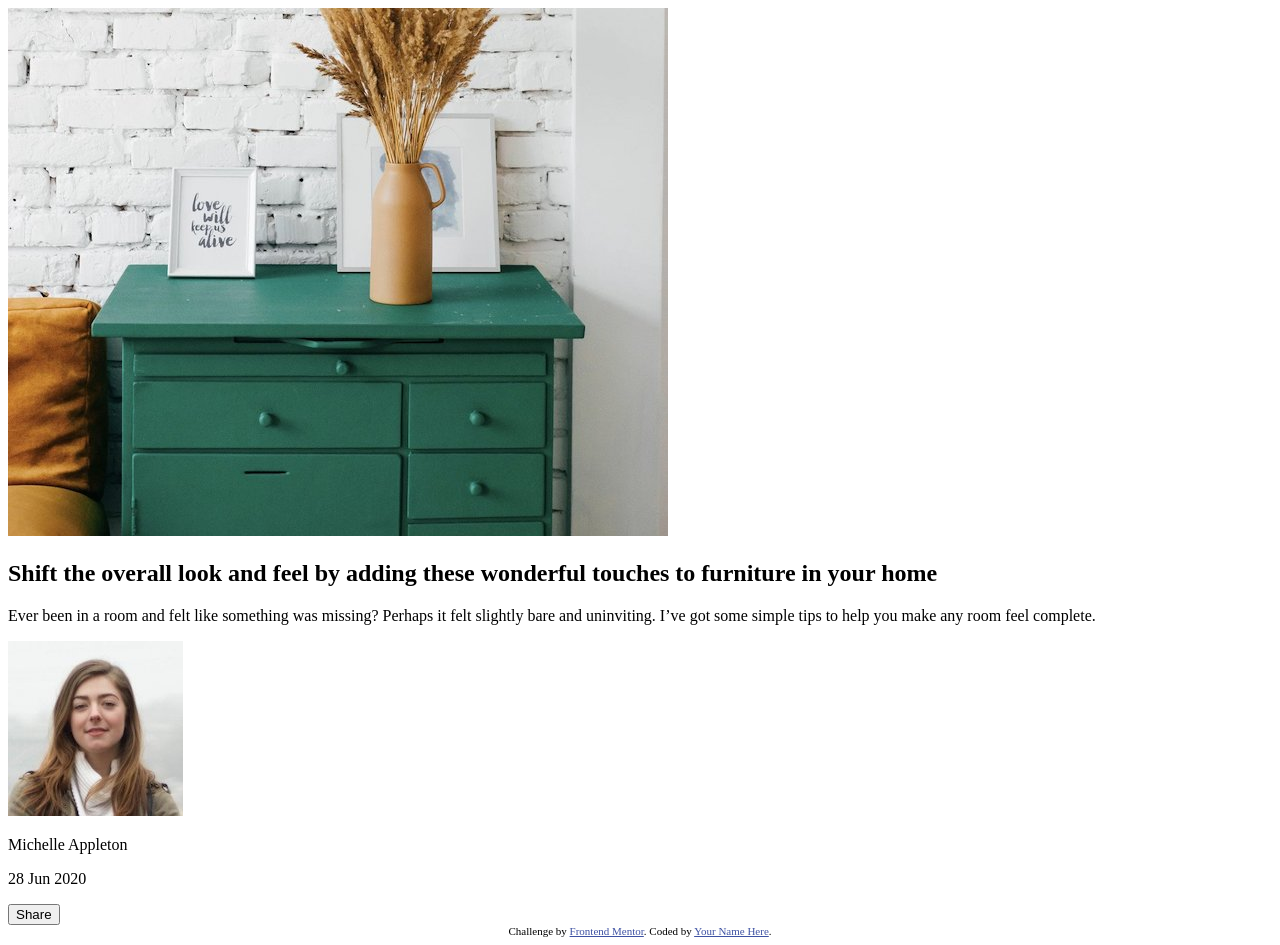
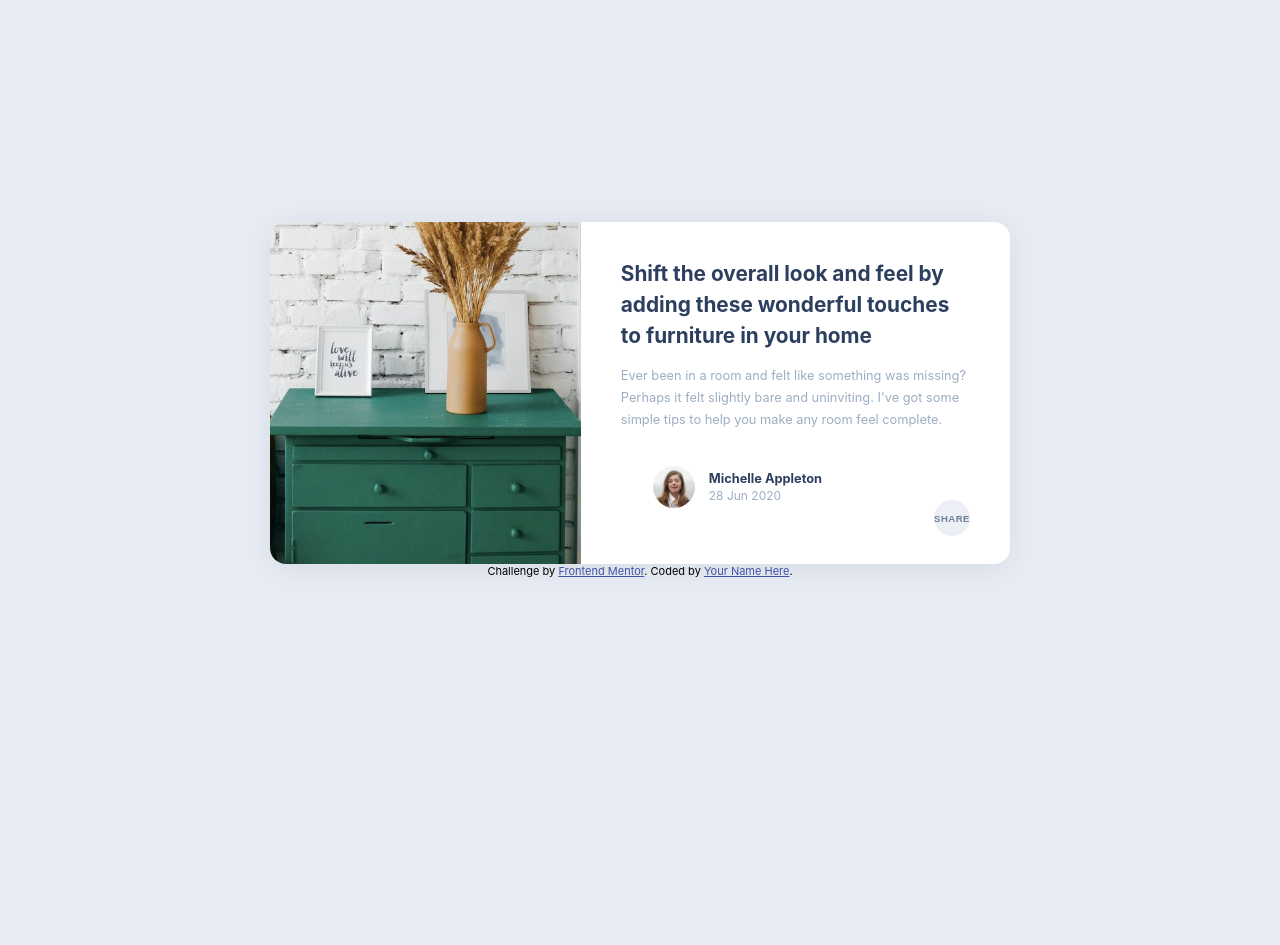
Before and after one commit to hrrcox/FEMentor.ArticlePreview, a plain HTML site: page index.html in a window 1280 px wide. After the commit the page ends 800 px from the top, so only its background shows below. Drawn offline with Linux system fonts and the light colour scheme.

Commit message:
adds CSS

```diff
--- a/index.html
+++ b/index.html
@@ -1,37 +1,56 @@
 <!DOCTYPE html>
 <html lang="en">
+
 <head>
   <meta charset="UTF-8">
-  <meta name="viewport" content="width=device-width, initial-scale=1.0"> <!-- displays site properly based on user's device -->
-
+  <meta name="viewport" content="width=device-width, initial-scale=1.0">
   <link rel="icon" type="image/png" sizes="32x32" href="./images/favicon-32x32.png">
-
+  <link rel="stylesheet" href="styles.css">
   <title>Frontend Mentor | Article preview component</title>
 
   <!-- Feel free to remove these styles or customise in your own stylesheet 👍 -->
   <style>
-    .attribution { font-size: 11px; text-align: center; }
-    .attribution a { color: hsl(228, 45%, 44%); }
+    .attribution {
+      font-size: 11px;
+      text-align: center;
+    }
+
+    .attribution a {
+      color: hsl(228, 45%, 44%);
+    }
   </style>
 </head>
+
 <body>
-  <article>
-    <img class="hero" src="/images/drawers.jpg" alt="A dark green console with drawers. Sitting on top is a terracotta vase containing dried pampus grass, and two white picture frames containing watercolour art.">
-  <div class="article.content">
+   <article id="card">
+    <img class="hero"
+      src="/images/drawers.jpg"
+      alt="A dark green console with drawers. Sitting on top is a terracotta vase containing dried pampus grass, and two white picture frames containing watercolour art.">
+    <div class="article-content">
       <h2>Shift the overall look and feel by adding these wonderful
         touches to furniture in your home</h2>
 
-  <p>Ever been in a room and felt like something was missing? Perhaps
-  it felt slightly bare and uninviting. I’ve got some simple tips
+      <p class="description">Ever been in a room and felt like something was missing? Perhaps
+        it felt slightly bare and uninviting. I've got some simple tips
         to help you make any room feel complete.</p>
     </div>
-
-  <div class="user.profile">
-    <img src="/images/avatar-michelle.jpg">
-  <p class="user.name">Michelle Appleton</p>
+    <div class="supplement">
+      <div class="user-profile">
+        <img class="avatar" src="/images/avatar-michelle.jpg" alt="Michelle Appleton">
+        <div>
+          <p class="user-name">Michelle Appleton</p>
           <p class="date">28 Jun 2020</p>
         </div>
-  <button>Share</button>
+      </div>
+      <div class="sharing">
+        <button class="share" id="share-btn" aria-label="Share">SHARE</button>
+      </div>
+    </div>
+    <div class="share-expand">
+      <h3>Share on:</h3>
+      <button>Facebook</button>
+      <button>Twitter</button>
+      <button>Pinterest</button>
     </div>
   </article>
   <div class="attribution">
@@ -39,4 +58,5 @@
     Coded by <a href="#">Your Name Here</a>.
   </div>
 </body>
+
 </html>
--- /dev/null
+++ b/styles.css
@@ -0,0 +1,225 @@
+   *, *::before, *::after {
+      box-sizing: border-box;
+      margin: 0;
+      padding: 0;
+    }
+
+    body {
+      font-family: 'Inter', sans-serif;
+      background-color: #e8edf5;
+      min-height: 100vh;
+      display: flex;
+      flex-direction: column;
+      align-items: center;
+      justify-content: center;
+      padding: 24px;
+    }
+
+    article {
+      background: #ffffff;
+      border-radius: 16px;
+      overflow: hidden;
+      box-shadow: 0 4px 32px rgba(0, 0, 0, 0.08);
+      width: 100%;
+      max-width: 375px;
+    }
+
+    .hero {
+      width: 100%;
+      height: 200px;
+      object-fit: cover;
+      object-position: center;
+      display: block;
+    }
+
+    .article-content {
+      padding: 36px 32px 0;
+    }
+
+    .article-content h2 {
+      font-size: 1.05rem;
+      font-weight: 700;
+      color: #2d3f5e;
+      line-height: 1.5;
+      margin-bottom: 14px;
+    }
+
+    .article-content .description {
+      font-size: 0.8rem;
+      color: #9daec2;
+      line-height: 1.7;
+    }
+
+    .supplement {
+      position: relative;
+    }
+
+    .user-profile {
+      display: flex;
+      align-items: center;
+      gap: 14px;
+      padding: 16px 32px 28px;
+    }
+
+    .avatar {
+      width: 42px;
+      height: 42px;
+      border-radius: 50%;
+      object-fit: cover;
+      display: block;
+      flex-shrink: 0;
+    }
+
+    .user-name {
+      font-size: 0.8rem;
+      font-weight: 700;
+      color: #2d3f5e;
+    }
+
+    .date {
+      font-size: 0.75rem;
+      color: #9daec2;
+      margin-top: 2px;
+    }
+
+    .sharing {
+      position: absolute;
+      top: 16px;
+      right: 32px;
+    }
+
+    .share {
+      background: #ecf0f6;
+      border: none;
+      border-radius: 50%;
+      width: 36px;
+      height: 36px;
+      display: flex;
+      align-items: center;
+      justify-content: center;
+      cursor: pointer;
+      color: #6e8098;
+      font-size: 0.6rem;
+      font-weight: 700;
+      letter-spacing: 0.05em;
+      transition: background 0.2s, color 0.2s;
+    }
+
+    .share:hover {
+      background: #d0d8e8;
+    }
+
+    article.is-sharing .share {
+      background: #6e8098;
+      color: #ffffff;
+    }
+
+    .share-expand {
+      display: flex;
+      align-items: center;
+      gap: 16px;
+      background: #3d4f66;
+      padding: 0 32px;
+      max-height: 0;
+      overflow: hidden;
+      transition: max-height 0.3s ease, padding 0.3s ease;
+    }
+
+    article.is-sharing .share-expand {
+      max-height: 64px;
+      padding: 16px 32px;
+    }
+
+    .share-expand h3 {
+      font-size: 0.65rem;
+      font-weight: 600;
+      letter-spacing: 0.25em;
+      text-transform: uppercase;
+      color: #9daec2;
+      white-space: nowrap;
+    }
+
+    .share-expand button {
+      background: none;
+      border: none;
+      color: #ffffff;
+      font-size: 0.8rem;
+      font-weight: 600;
+      font-family: inherit;
+      cursor: pointer;
+      padding: 4px 8px;
+      border-radius: 4px;
+      transition: background 0.2s;
+    }
+
+    .share-expand button:hover {
+      background: rgba(255, 255, 255, 0.15);
+    }
+
+    @media (min-width: 600px) and (max-width: 1023px) {
+      article {
+        max-width: 540px;
+      }
+
+      .article-content .hero {
+        height: 250px;
+      }
+
+      .article-content h2 {
+        font-size: 1.2rem;
+      }
+    }
+
+    @media (min-width: 1024px) {
+      article {
+        max-width: 740px;
+        display: grid;
+        grid-template-columns: 42% 1fr;
+        grid-template-rows: 1fr auto auto;
+      }
+
+      .hero {
+        grid-column: 1;
+        grid-row: 1 / 4;
+        height: 100%;
+        min-height: 280px;
+      }
+
+      .article-content {
+        grid-column: 2;
+        grid-row: 1;
+        padding: 36px 40px 20px;
+        display: flex;
+        flex-direction: column;
+        justify-content: center;
+      }
+
+      .article-content h2 {
+        font-size: 1.3rem;
+      }
+
+      .supplement {
+        grid-column: 2;
+        grid-row: 2;
+        padding: 0 40px 28px;
+      }
+
+      .sharing {
+        position: absolute;
+        top: auto;
+        bottom: 28px;
+        right: 40px;
+      }
+
+      .share-expand {
+        grid-column: 2;
+        grid-row: 3;
+        border-radius: 0 0 16px 0;
+        padding-left: 40px;
+        padding-right: 40px;
+      }
+
+      article.is-sharing .share-expand {
+        padding: 16px 40px;
+      }
+    }
```
Lines whose indentation alone changed are shown as unchanged.
